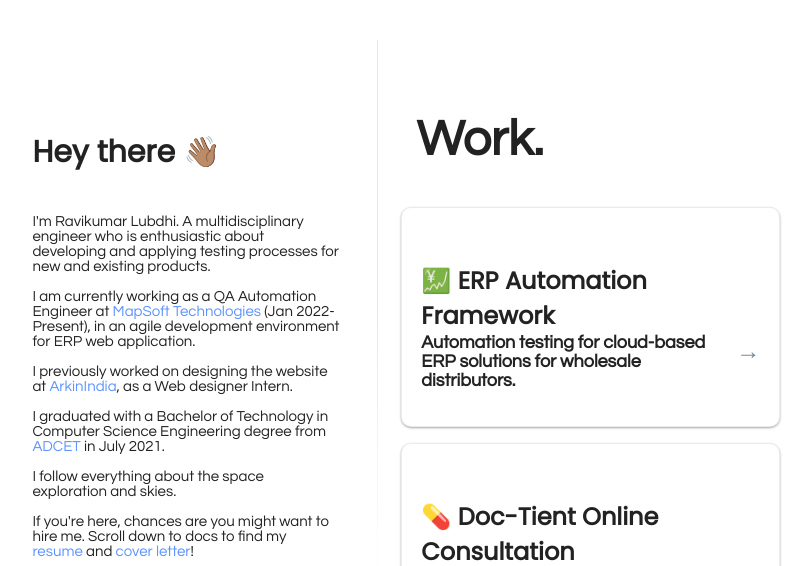
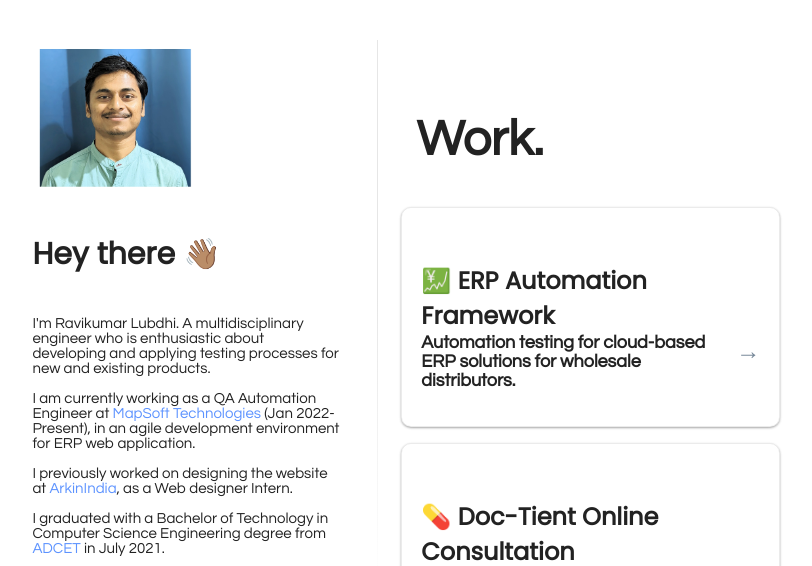
Before and after one commit to ravikumarsl/ravikumarsl.github.io, a plain HTML site: page index.html in a window 1280 px wide. Shown: the top 566 px of the page, without its empty margins (6-818 px from the left). Drawn offline with nearby package versions, Linux system fonts and the light colour scheme; no server answers; a script that the page names is missing.

Commit message:
new changes

```diff
--- a/index.html
+++ b/index.html
@@ -21,8 +21,8 @@
 		<div id="spinner"></div>
 	</div>
 	<div id="profile">
-		 <!-- <div id="profile_img" style="background: url(https://github.com/ravikumarsl/ravikumarsl.github.io/blob/main/Icon.png) center;">
-		</div> -->
+		 <div id="profile_img" style="background: url(https://github.com/ravikumarsl/ravikumarsl.github.io/blob/main/icon.jpg) center;">
+		</div>
 		<div id="username">
 			<span style="display: block;">Hey there 👋🏽</span>
 		</div>
```
Also changed, not shown: Icon.png (deleted), icon.jpg (added).
